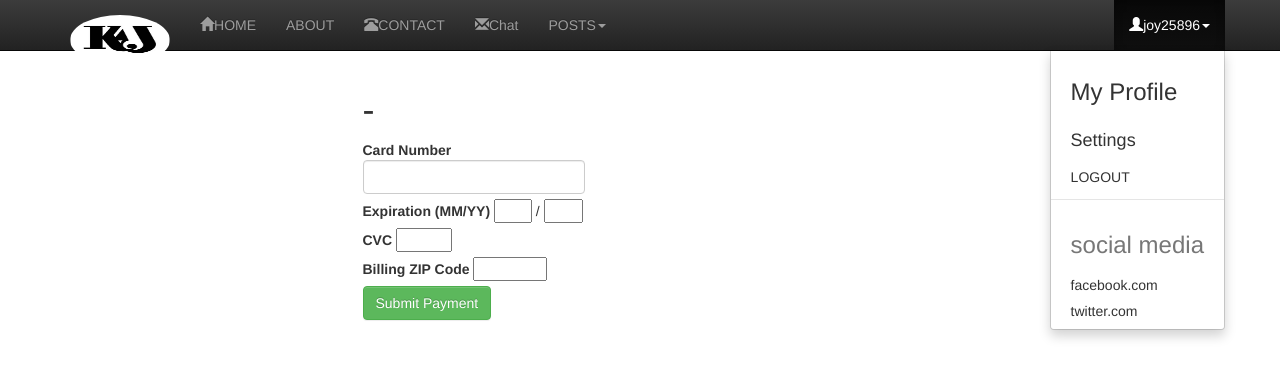
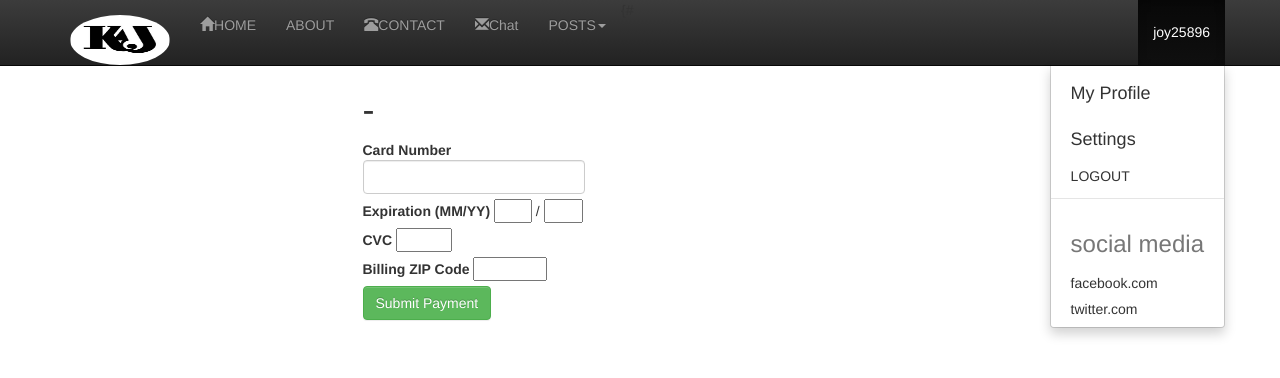
Before and after one commit to BLACKCAT25896/first-joy25896, a Django app: page /checkout in a window 1280 px wide, after a click that opens the changed part. Shown: the top 378 px of the page. Run offline with Django 3.2, Linux system fonts and the light colour scheme; a user stored in the database is signed in; parts of the project's set-up code (start-up, migrations or seed data) failed here and were passed over; some libraries are stand-ins or nearby versions.

Commit message:
navbar update

```diff
--- a/templates/navbar.html
+++ b/templates/navbar.html
@@ -14,6 +14,7 @@
         </div>
         <div id="navbar" class="navbar-collapse collapse">
           <ul class="nav navbar-nav">
+
            {% url 'home' as home %}
           {% url 'about' as about %}
           {% url 'contact' as contact %}
@@ -22,13 +23,22 @@
 {#          {% url 'post_list' as post_list %}#}
 {#          {% url 'post_create' as post_create %}#}
 
-
+                    {% if not request.user.is_authenticated %}
             <li {% if request.path == home %} class="active" {% endif %}><a href="{% url 'home' %}"><span class="glyphicon glyphicon-home"></span><span></span>HOME</a></li>
             <li {% if request.path == about %} class="active" {% endif %}><a href="{% url 'about' %}">ABOUT</a></li>
             <li {% if request.path == contact %} class="active" {% endif %}><a href="{% url 'contact' %}"><span class="glyphicon glyphicon-phone-alt"></span><span></span>CONTACT</a></li>
 {#             <li {% if request.path == checkout %} class="active" {% endif %}><a href="{% url 'checkout' %}">PAYMENT</a></li>#}
 {#              <li {% if request.path == post_list %} class="active" {% endif %}><a href="{% url 'post_list' %}">POSTS</a></li>#}
 {#            <li {% if request.path == post_create %} class="active" {% endif %}><a href="{% url 'post_create' %}"><span class="glyphicon glyphicon-pencil"></span>CREATE-POSTS</a></li>#}
+
+             {% else %}
+
+                 <li {% if request.path == home %} class="active" {% endif %}><a href="{% url 'home' %}"><span class="glyphicon glyphicon-home"></span><span></span>HOME</a></li>
+            <li {% if request.path == about %} class="active" {% endif %}><a href="{% url 'about' %}">ABOUT</a></li>
+            <li {% if request.path == contact %} class="active" {% endif %}><a href="{% url 'contact' %}"><span class="glyphicon glyphicon-phone-alt"></span><span></span>CONTACT</a></li>
+{#             <li {% if request.path == checkout %} class="active" {% endif %}><a href="{% url 'checkout' %}">PAYMENT</a></li>#}
+{#
+
               <li {% if request.path == bal %} class="active" {% endif %}><a href="{% url 'bal' %}"><span class="glyphicon glyphicon-envelope"></span><span></span>Chat</a></li>
 
 
@@ -44,7 +54,7 @@
               </ul>
             </li>
 
-
+            {% endif %}
           </ul>
          <ul class="nav navbar-nav navbar-right">
 {#           {% url 'login' as login %}#}
@@ -59,13 +69,13 @@
                {% else %}
 
              <li class="dropdown">
-              <a href="#" class="dropdown-toggle" data-toggle="dropdown" role="button" aria-haspopup="true" aria-expanded="false"><span class="glyphicon glyphicon-user" style="color:white"></span><span></span>{{ user.username }}<span class="caret"></span></a>
+              <a href="#" class="dropdown-toggle" data-toggle="dropdown" role="button" aria-haspopup="true" aria-expanded="false"><h5>{{ user.username }}</h5></a>
               <ul class="dropdown-menu">
 {#                  {% if not request.user.is_authenticated %}#}
 {#                <li><a href="{% url 'register' %}">Registration</a></li>#}
 {#                <li><a href="{% url 'login' %}">Login</a></li>#}
 {#                  {% else %}#}
-                      <li><a href="{% url 'profile' %}"><h3>My Profile</h3></a></li>
+                      <li><a href="{% url 'profile' %}"><h4>My Profile</h4></a></li>
                        <li><a href="#"><h4>Settings</h4></a></li>
                 <li><a href="{% url 'logout' %}">LOGOUT</a></li>
 {#                  {% endif %}#}
```
Also changed, not shown: db.sqlite3.
